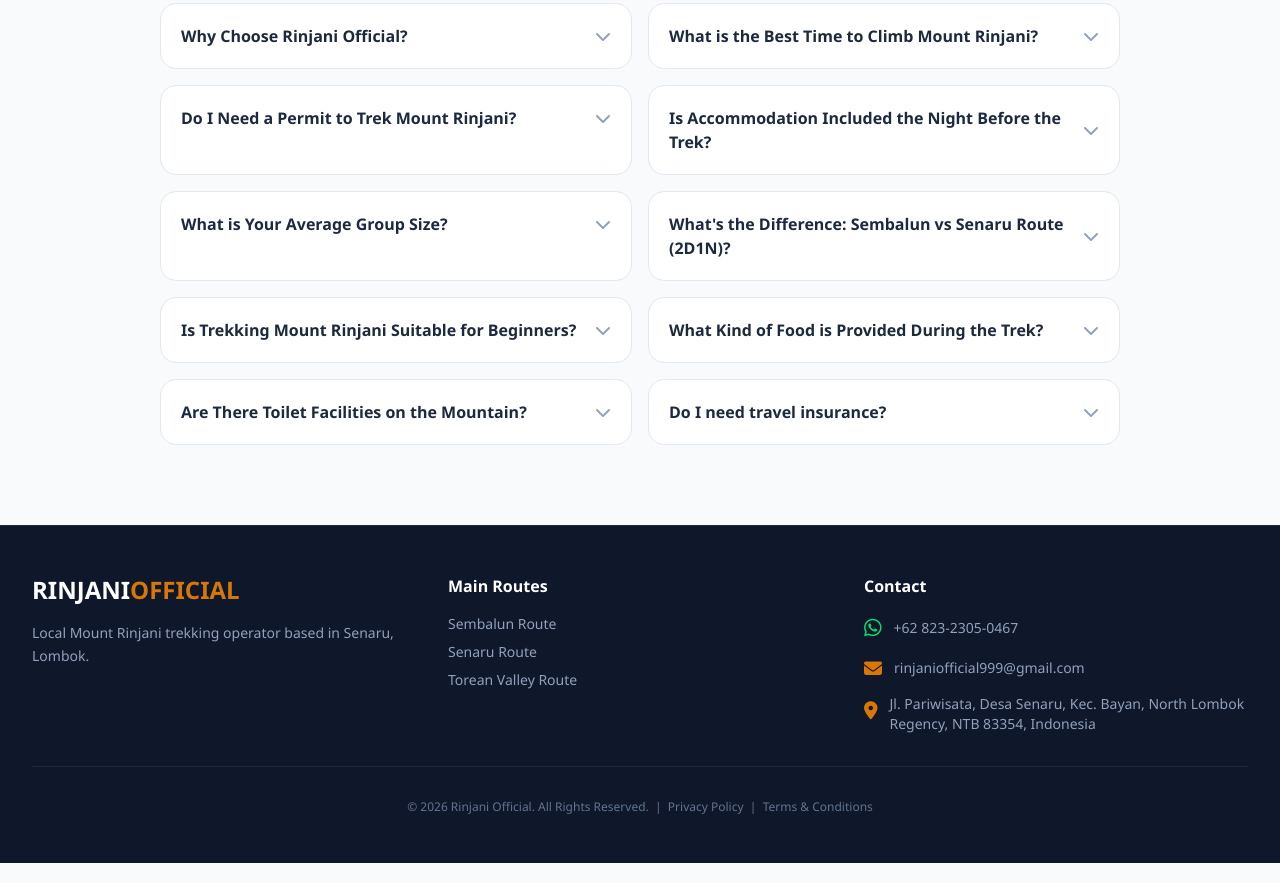
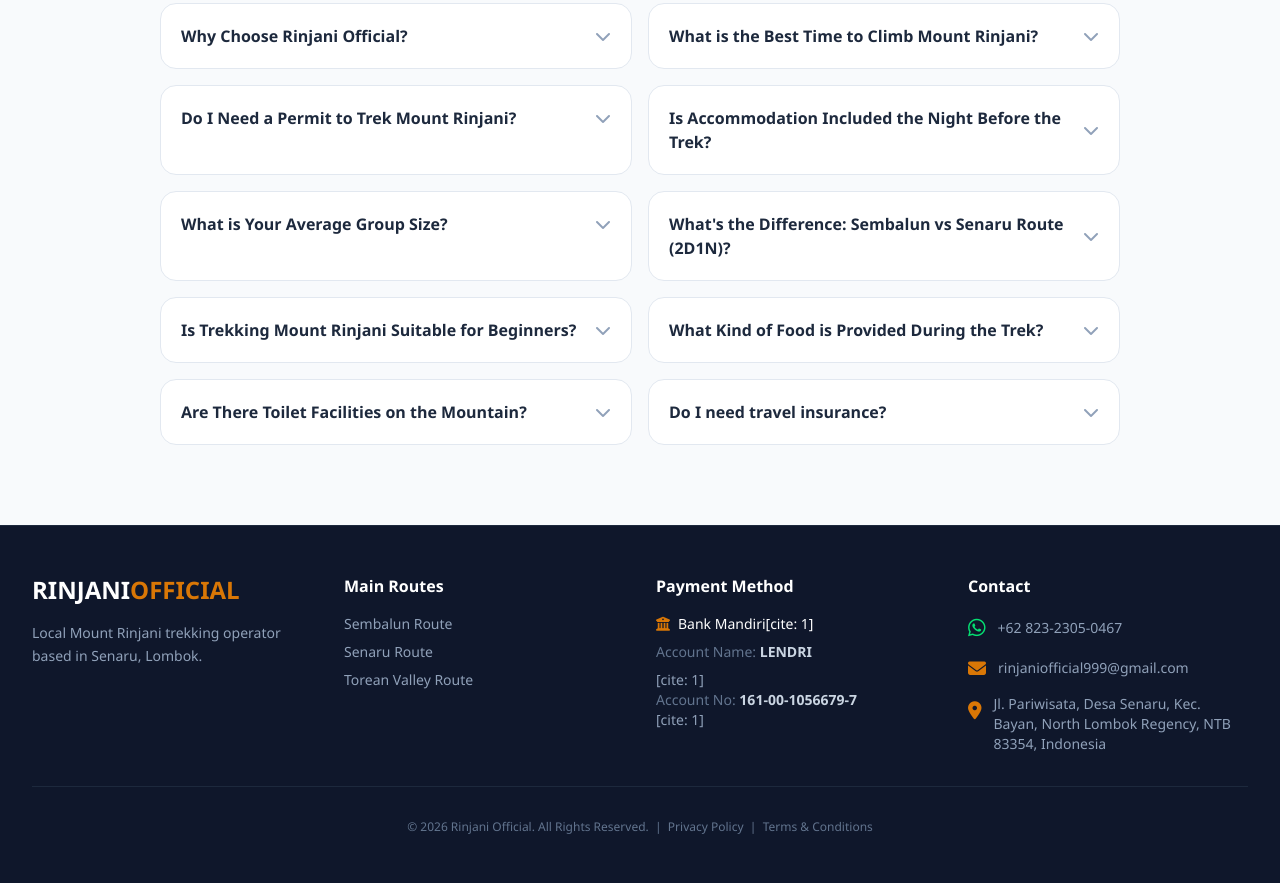
Before and after one commit to rinjaniofficial/rinjaniofficial.github.io, a plain HTML site: page index.html in a window 1280 px wide. Shown: the part 5376-6259 px from the top of the page. Drawn offline with Linux system fonts and the light colour scheme.

Commit message:
Update index.html

```diff
--- a/index.html
+++ b/index.html
@@ -625,7 +625,7 @@
     <!-- FOOTER -->
 <footer class="bg-slate-900 text-slate-300 py-12 border-t border-slate-800">
     <div class="max-w-7xl mx-auto px-4 sm:px-6 lg:px-8">
-            <div class="grid md:grid-cols-3 gap-8 mb-8">
+        <div class="grid md:grid-cols-4 gap-8 mb-8">
             <div>
                 <a href="#" class="font-bold text-2xl text-white mb-4 block">RINJANI<span class="text-accent">OFFICIAL</span></a>
                 <p class="text-sm text-slate-400 leading-relaxed">Local Mount Rinjani trekking operator based in Senaru, Lombok.</p>
@@ -637,6 +637,16 @@
                     <li>Senaru Route</li>
                     <li>Torean Valley Route</li>
                 </ul>
+            </div>
+            <div>
+                <h4 class="text-white font-bold mb-4">Payment Method</h4>
+                <div class="text-sm text-slate-400 space-y-2">
+                    <div class="flex items-center gap-2 text-white font-medium">
+                        <i class="fa-solid fa-building-columns text-accent"></i> Bank Mandiri[cite: 1]
+                    </div>
+                    <p><span class="text-slate-500">Account Name:</span> <strong class="text-slate-300">LENDRI</strong></p>[cite: 1]
+                    <p><span class="text-slate-500">Account No:</span> <strong class="text-slate-300 font-mono">161-00-1056679-7</strong></p>[cite: 1]
+                </div>
             </div>
             <div>
                 <h4 class="text-white font-bold mb-4">Contact</h4>
@@ -656,7 +666,6 @@
         </div>
     </div>
 </footer>
-
     <!-- Mobile Fixed Booking Bar -->
     <div class="md:hidden fixed bottom-0 left-0 w-full bg-white border-t border-slate-200 p-3 flex gap-3 z-50 shadow-lg">
         <button onclick="openDirectWhatsApp()" class="flex-none bg-green-500 text-white w-12 h-12 rounded-xl flex items-center justify-center text-xl">
```
Lines whose indentation alone changed are shown as unchanged.
